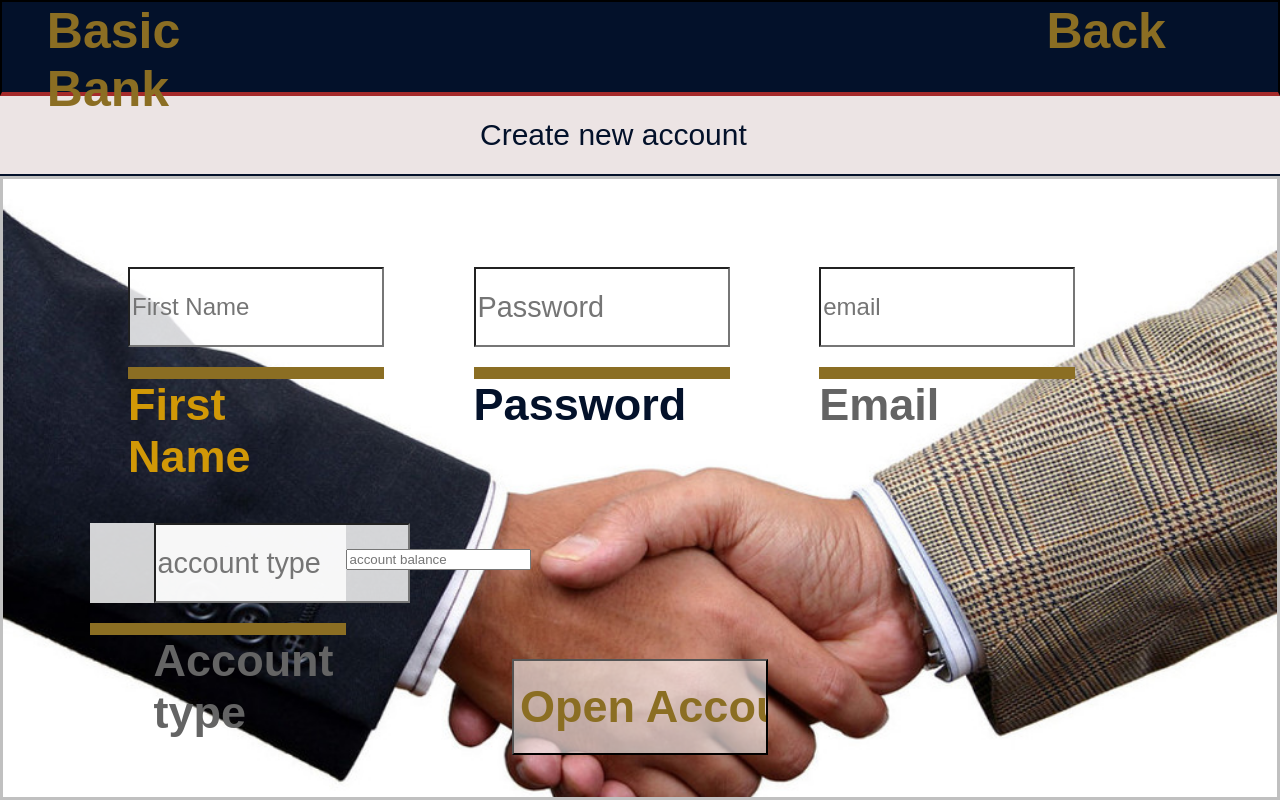
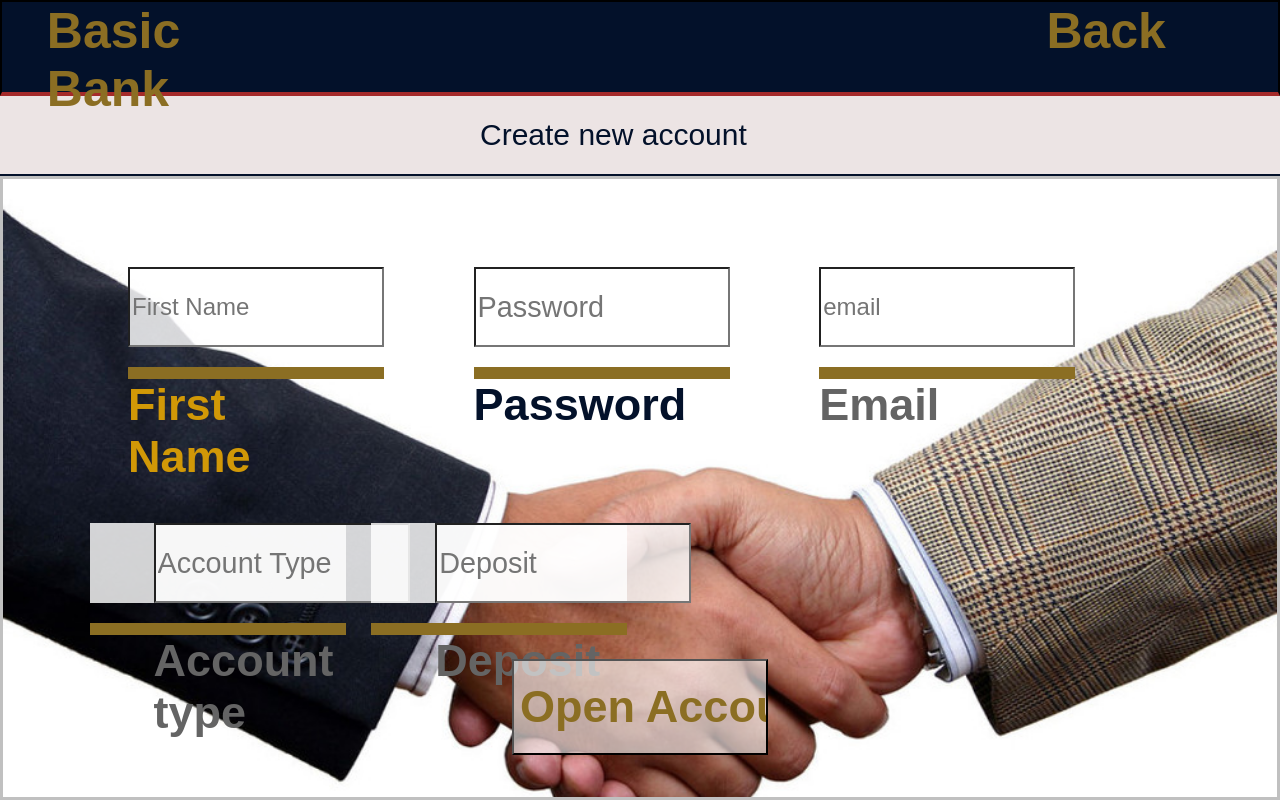
Before and after one commit to cyberstizz/basicbank, a React (Create React App) app: page /create in a window 1280 px wide. Built offline with nearby package versions, Linux system fonts and the light colour scheme.

Commit message:
changed from email to deposit on p tag text

```diff
--- a/src/components/Create.js
+++ b/src/components/Create.js
@@ -66,15 +66,21 @@ const Create = () => {
 
 
         <div className="lastNameBlock">
-        <input placeholder="account type" type="text" className="email"></input>
+        <input placeholder="Account Type" type="text" className="email"></input>
         <div className="decorativeLine"></div>
         <p className="emailText">Account type</p>
 
         </div>
 
 
+        <div className="lastNameBlock">
 
-        <input placeholder="account balance"></input>
+        <input placeholder="Deposit" type="text" className="email"></input>
+        <div className="decorativeLine"></div>
+        <p className="emailText">Deposit</p>
+        </div>
+
+
         </div>
         <input type="submit" value="Open Account" className="openAccountButton"></input>
 
```
